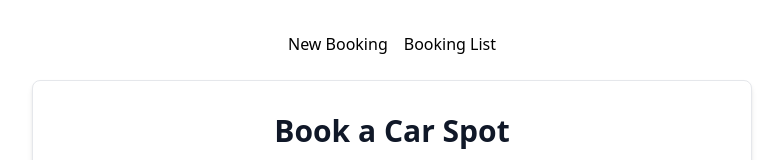
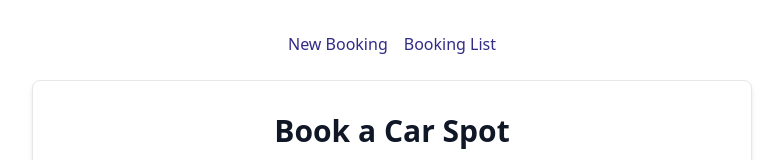
Before and after one commit to viraljetani/carpark-booking, a React (Vite) app: page / in a window 1280 px wide. Shown: the top 160 px of the page, without its empty margins (248-1031 px from the left). Built offline with nearby package versions, Linux system fonts and the light colour scheme.

Commit message:
nav links color update

```diff
--- a/src/components/layout/Nav.tsx
+++ b/src/components/layout/Nav.tsx
@@ -4,8 +4,8 @@ const Nav = () => {
   return (
     <nav className="flex justify-center">
       <ul className="flex space-x-4 items-center align-center">
-        <li><Link to="/booking">New Booking</Link></li>
-        <li><Link to="/bookings">Booking List</Link></li>
+        <li><Link to="/booking" className="text-indigo-900 hover:text-indigo-400" aria-current="page">New Booking</Link></li>
+        <li><Link to="/bookings" className="text-indigo-900 hover:text-indigo-400" aria-current="page">Booking List</Link></li>
       </ul>
     </nav>
   );
```
